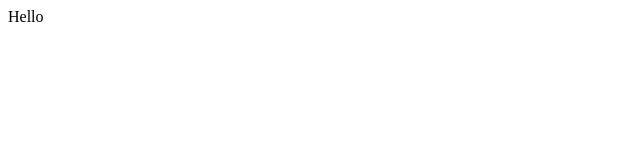
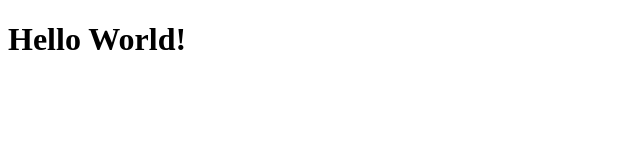
Before and after one commit to leonidkolodeznyy/barbershop.github.io, a plain HTML site: page index.html in a window 1280 px wide. Shown: the whole page, without its empty margins (0-640 px from the left). Drawn offline with Linux system fonts and the light colour scheme.

Commit message:
Исправил ошибку

```diff
--- a/index.html
+++ b/index.html
@@ -7,6 +7,6 @@
     <title>Document</title>
   </head>
   <body>
-    Hello
+    <h1>Hello World!</h1>
   </body>
 </html>
```
